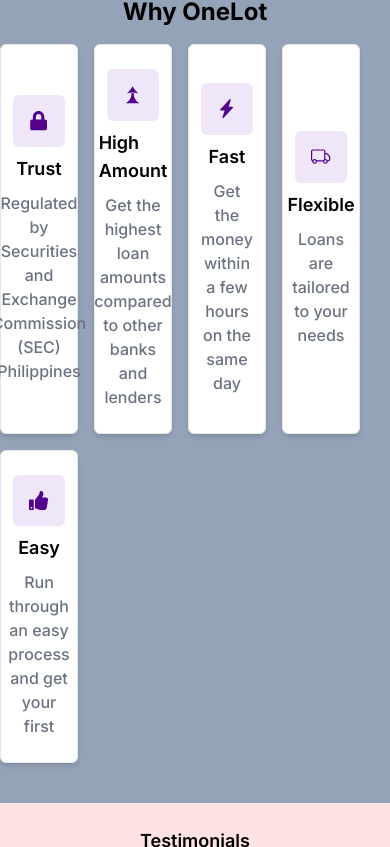
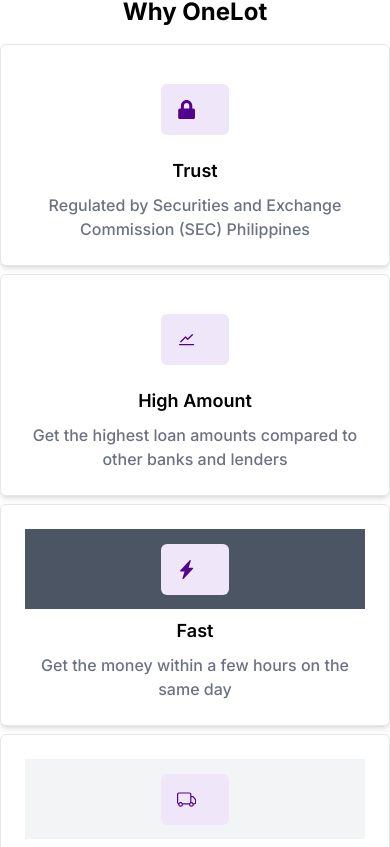
Before and after one commit to Prasangatre/onelotui, a Next.js app: page / in a window 390 px wide. Shown: the part 3997-4844 px from the top of the page. Built offline with nearby package versions, Linux system fonts and the light colour scheme.

Commit message:
onelot feature responsivness

```diff
--- a/src/components/features/page.tsx
+++ b/src/components/features/page.tsx
@@ -1,4 +1,5 @@
 import React from "react";
+import { AiOutlineStock } from "react-icons/ai";
 import { BiLock } from "react-icons/bi";
 import { BsLightningChargeFill, BsTruck } from "react-icons/bs";
 import { FaLock, FaThumbsUp } from "react-icons/fa";
@@ -6,23 +7,29 @@
 
 const FeatureSection = () => {
   return (
-    <div className="bg-pink-100 flex justify-center items-center w-full">
-      <div className="flex flex-col bg-slate-400 items-center justify-center py-10 w-full gap-4">
+    <div className=" flex justify-center items-center w-full">
+      <div className="flex flex-col  items-center justify-center py-10 w-full gap-4">
         <div className="text-2xl font-bold">Why OneLot</div>
-        <div className="flex gap-4 flex-wrap">
-          <div className="border-[1px] border-solid border-gray-200 min-h-[10vh] shadow-md rounded-md flex flex-col gap-2 w-[20%] items-center justify-center  bg-white py-6 px-6">
-            <div className="bg-[#efe6fa] px-4 py-4 rounded-md">
-              <FaLock color="#52028d" fontSize={"1.2rem"} />
+        <div className="grid grid-cols-1 md:grid-cols-5 gap-2">
+          <div className="border-[1px]  border-solid border-gray-200 shadow-md rounded-md flex flex-col gap-2 items-center justify-center  bg-white py-6 px-6">
+            <div className="w-full flex items-center justify-center  min-h-20">
+              <div className="bg-[#efe6fa] px-4 w-[20%] py-4 rounded-md">
+                <FaLock color="#52028d" fontSize={"1.2rem"} />
+              </div>
             </div>
+
             <div className="text-lg text-[#000] font-semibold ">Trust</div>
             <div className="text-base text-[#6b7280] font-medium text-center ">
               Regulated by Securities and Exchange Commission (SEC) Philippines
             </div>
           </div>
-          <div className="border-[1px] border-solid border-gray-200 min-h-[10vh] shadow-md rounded-md flex flex-col gap-2 w-[20%] items-center justify-center  bg-white py-6 px-6">
-            <div className="bg-[#efe6fa] px-4 py-4 rounded-md">
-              <GiGrowth color="#52028d" fontSize={"1.2rem"} />
+          <div className="border-[1px] border-solid border-gray-200 shadow-md rounded-md flex flex-col gap-2  items-center justify-center  bg-white py-6 px-6">
+            <div className="w-full flex items-center justify-center  min-h-20">
+              <div className="bg-[#efe6fa] px-4 w-[20%] py-4 rounded-md">
+                <AiOutlineStock color="#52028d" fontSize={"1.2rem"} />
+              </div>
             </div>
+
             <div className="text-lg text-[#000] font-semibold ">
               High Amount
             </div>
@@ -30,26 +37,32 @@
               Get the highest loan amounts compared to other banks and lenders
             </div>
           </div>
-          <div className="border-[1px] border-solid border-gray-200 min-h-[10vh] shadow-md rounded-md flex flex-col gap-2 w-[20%] items-center justify-center  bg-white py-6 px-6">
-            <div className="bg-[#efe6fa] px-4 py-4 rounded-md">
-              <BsLightningChargeFill color="#52028d" fontSize={"1.2rem"} />
+          <div className="border-[1px] border-solid border-gray-200 shadow-md rounded-md flex flex-col gap-2  items-center justify-center  bg-white py-6 px-6">
+            <div className="w-full bg-gray-600 flex items-center justify-center  min-h-20">
+              <div className="bg-[#efe6fa] px-4 w-[20%] py-4 rounded-md">
+                <BsLightningChargeFill color="#52028d" fontSize={"1.2rem"} />
+              </div>
             </div>
+
             <div className="text-lg text-[#000] font-semibold ">Fast</div>
             <div className="text-base text-[#6b7280] font-medium text-center ">
               Get the money within a few hours on the same day
             </div>
           </div>
 
-          <div className="border-[1px] border-solid border-gray-200 min-h-[10vh] shadow-md rounded-md flex flex-col gap-2 w-[20%] items-center justify-center  bg-white py-6 px-6">
-            <div className="bg-[#efe6fa] px-4 py-4 rounded-md">
-              <BsTruck color="#52028d" fontSize={"1.2rem"} />
+          <div className="border-[1px] border-solid border-gray-200  shadow-md rounded-md flex flex-col gap-2  items-center justify-center  bg-white py-6 px-6">
+            <div className="w-full  bg-gray-100 flex items-center justify-center  min-h-20">
+              <div className="bg-[#efe6fa] px-4 w-[20%] py-4 rounded-md">
+                <BsTruck color="#52028d" fontSize={"1.2rem"} />
+              </div>
             </div>
+
             <div className="text-lg text-[#000] font-semibold ">Flexible</div>
             <div className="text-base text-[#6b7280] font-medium text-center ">
               Loans are tailored to your needs
             </div>
           </div>
-          <div className="border-[1px] border-solid border-gray-200 min-h-[10vh] shadow-md rounded-md flex flex-col gap-2 w-[20%] items-center justify-center  bg-white py-6 px-6">
+          <div className="border-[1px] border-solid border-gray-200  shadow-md rounded-md flex flex-col gap-2  items-center justify-center  bg-white py-6 px-6">
             <div className="bg-[#efe6fa] px-4 py-4 rounded-md">
               <FaThumbsUp color="#52028d" fontSize={"1.2rem"} />
             </div>
```
